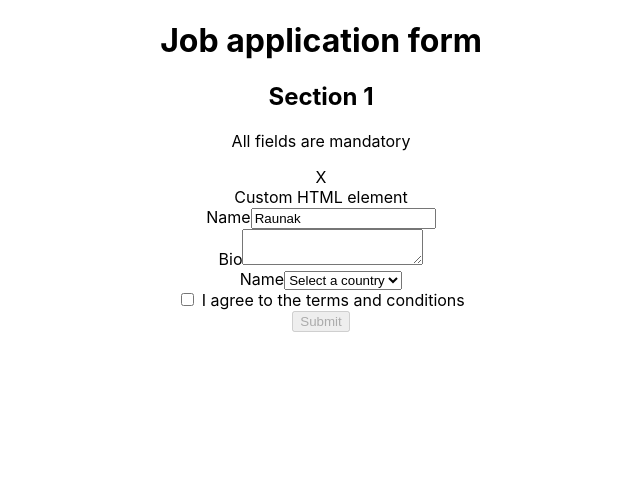
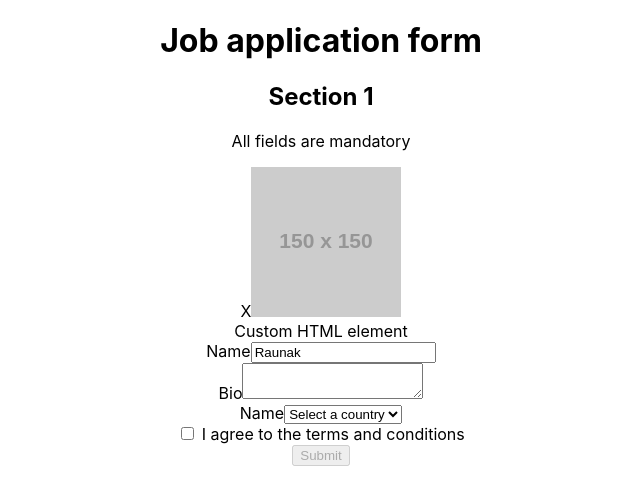
Before and after one commit to raunak1497/react-testing, a React (Create React App) app in the folder jest/: page / in a window 1280 px wide. Shown: the top 504 px of the page, without its empty margins (319-959 px from the left). Built offline with nearby package versions, Linux system fonts and the light colour scheme.

Commit message:
getByAltText

```diff
--- a/jest/src/components/application/application.tsx
+++ b/jest/src/components/application/application.tsx
@@ -5,7 +5,7 @@
       <h2>Section 1</h2>
       <p>All fields are mandatory</p>
       <span title="close">X</span>
-      {/* <img src="https://via.placeholder.com/150" alt="a person with a laptop" /> */}
+      <img src="https://via.placeholder.com/150" alt="a person with a laptop" />
       <div data-testid="custom-element">Custom HTML element</div>
       <form>
         <div>
```
Also changed, not shown: 1 other file (tests, documents, lock files or other folders).
